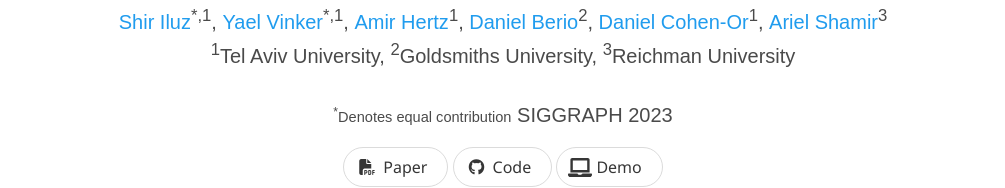
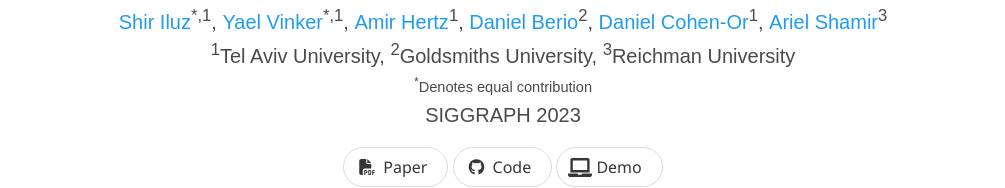
Before and after one commit to WordAsImage/Word-As-Image-Page, a plain HTML site: page index.html in a window 1280 px wide. Shown: the part 139-327 px from the top of the page, without its empty margins (137-1142 px from the left). Drawn offline with nearby package versions, Linux system fonts and the light colour scheme; some icons are missing; a web font is replaced by a local one.

Commit message:
Update index.html

```diff
--- a/index.html
+++ b/index.html
@@ -60,8 +60,8 @@
 
           <div class="is-size-5 publication-authors">
             <span class="author-block"><sup>1</sup>Tel Aviv University, <sup>2</sup>Goldsmiths University, <sup>3</sup>Reichman University</span>
-            <span class="eql-cntrb"><small><br><sup>*</sup>Denotes equal contribution</small></span>
-            <span class="author-block"><br>SIGGRAPH 2023</span>
+            <span class="eql-cntrb"><small><br><sup>*</sup>Denotes equal contribution<br></small></span>
+            <span class="author-block">SIGGRAPH 2023</span>
           </div>
 
           <div class="column has-text-centered">
```
